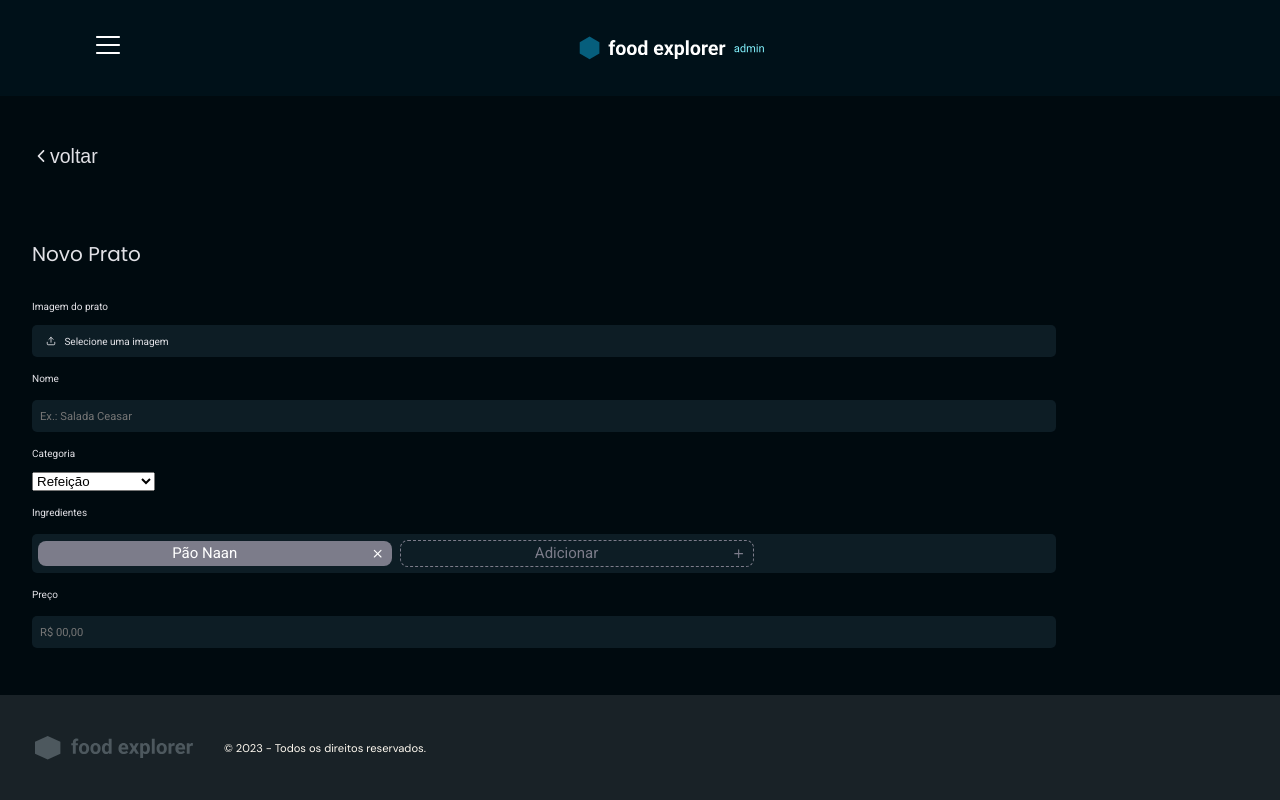
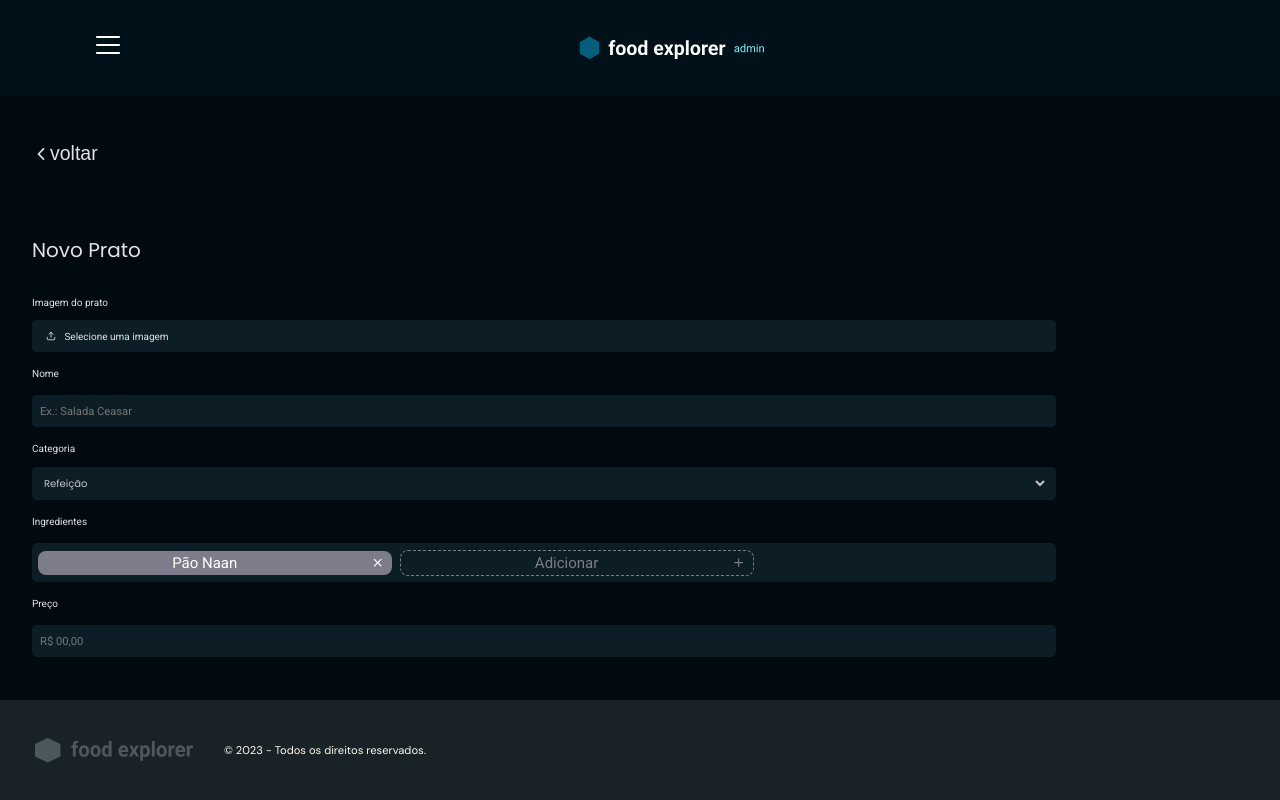
Before and after one commit to daiaanebarbosaf/foodexplorer, a React (Vite) app: page / in a window 1280 px wide. Built offline with nearby package versions, Linux system fonts and the light colour scheme.

Commit message:
novo estilo com o select centralizado

```diff
--- a/src/pages/New/styles.js
+++ b/src/pages/New/styles.js
@@ -106,6 +106,30 @@ export const ImgDishes = styled.div`
 
 export const SelectCategory = styled.div`
 
+     .input-select {
+        display: flex;
+        padding: 0.5rem;
+
+        width: 100%;
+
+        background-color: ${({ theme }) => theme.COLORS.DARK_900};
+        border-radius: 5px;
+        border: none;
+
+        > select {
+            width: 100%;
+
+            color: ${({ theme }) => theme.COLORS.LIGHT_400};
+
+            font-family: 'Poppins', sans-serif;
+            font-size: clamp(0.5vw, 1em, 30vw);
+            font-weight: 400;
+            background-color: ${({ theme }) => theme.COLORS.DARK_900};
+
+            border: none;
+        }
+     }
+
     > p {
         margin-bottom: 0.8rem;
 
@@ -113,27 +137,6 @@ export const SelectCategory = styled.div`
         font-size: clamp(0.5vw, 1em, 30vw);
     }
 
-    > select {
-        width: 100%;
-        border: none;
-
-        color: ${({ theme }) => theme.COLORS.LIGHT_400};
-
-        display: flex;
-        align-items: center;
-        padding: 0.5rem;
-        gap: 0.5rem;
-
-        font-family: 'Poppins', sans-serif;
-        font-size: clamp(0.5vw, 1em, 30vw);
-        font-weight: 400;
-
-        border-radius: 5px;
-
-        background-color: ${({ theme }) => theme.COLORS.DARK_900};
-
-    }
-
 `;
 
 export const Ingredients = styled.div`
```
